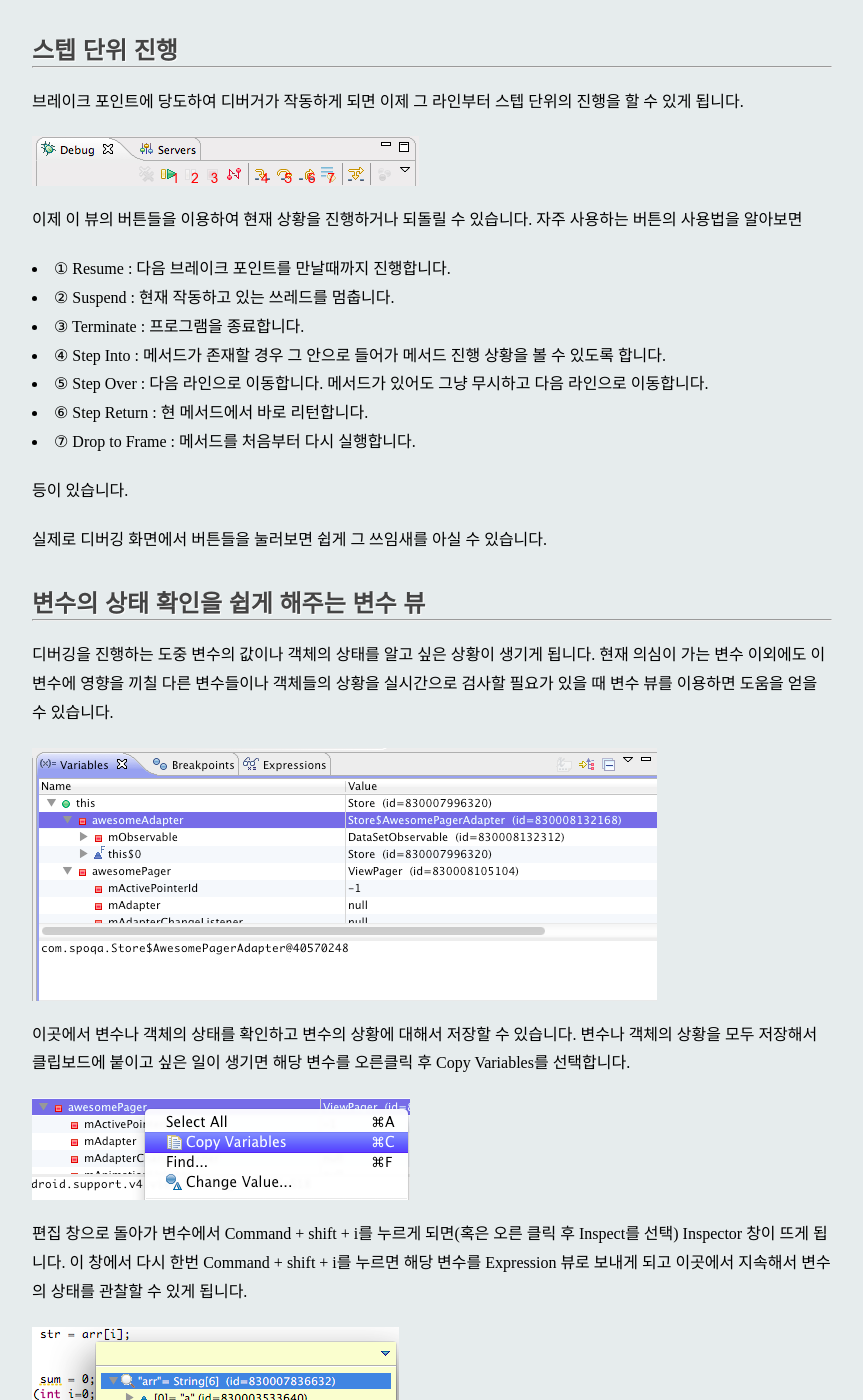
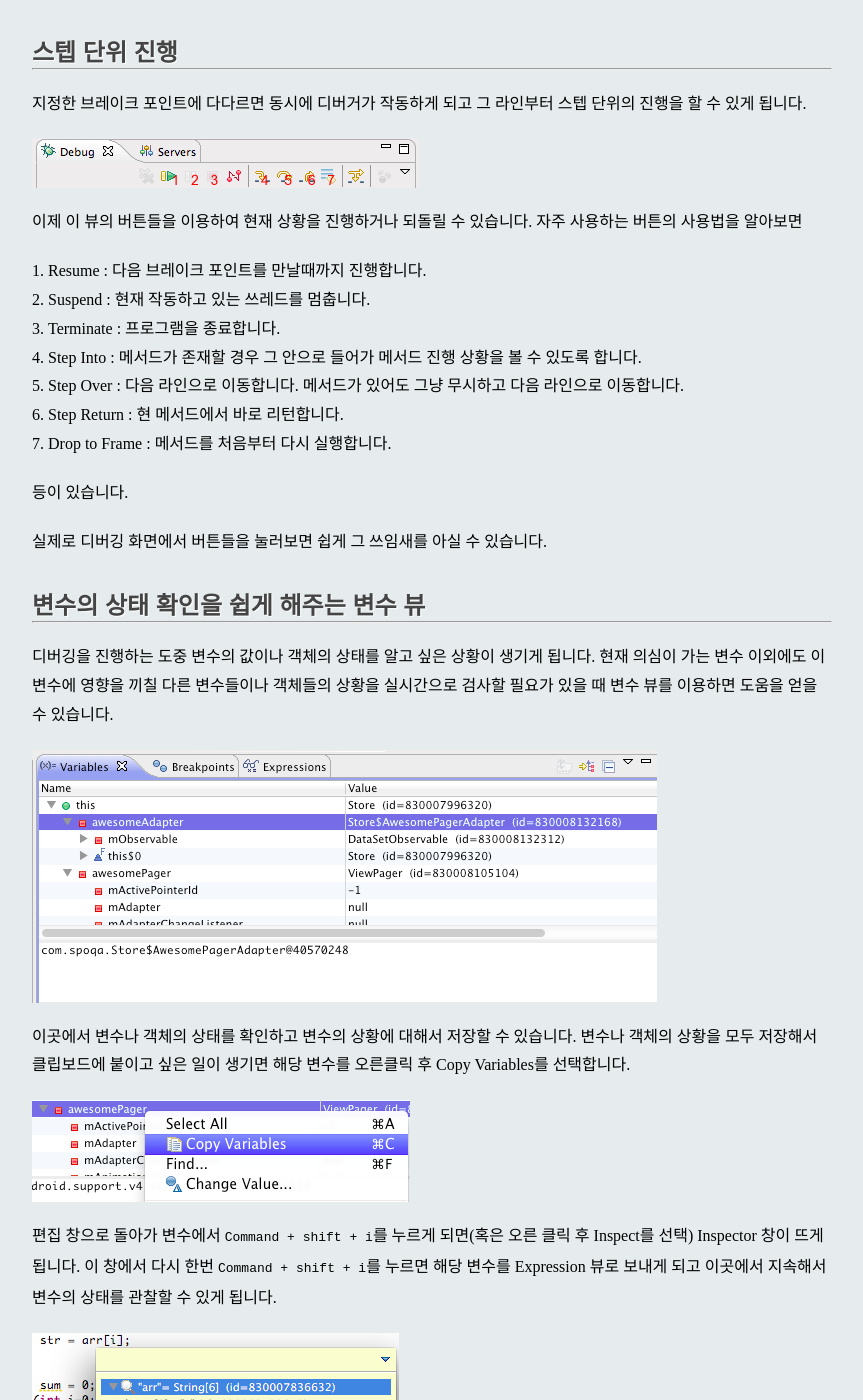
Before and after one commit to darjeeling/spoqa.github.com, a Jekyll site: the page built from _posts/2012-03-05-eclipse-debugger.md, in a window 1280 px wide and 1400 px high, scrolled down 2505 px. Shown: the whole window, without its empty margins (208-1071 px from the left). Built offline with Jekyll 4.4.1, drawn with Linux system fonts in a browser that asks for light colours; nearby versions of some CDN libraries; comment, search, counter and statistics services are not loaded; some of the changed text lies outside the part shown.

Commit message:
Swen의 의견따라 내용 수정

```diff
--- a/_posts/2012-03-05-eclipse-debugger.md
+++ b/_posts/2012-03-05-eclipse-debugger.md
@@ -6,7 +6,7 @@ author-email: akaz@spoqa.com
 description: Eclipse의 디버거의 사용 방법을 소개합니다.
 ---
 
-꽤 많은 분들이 디버거의 존재 자체를 모르고 있거나 혹은 디버거가 있다는 사실은 알아도 그 효용성에 의문을 제기하곤 합니다. 왜냐하면, 우리에겐 Log 클래스나 혹은 printf같은 훌륭한(?) 디버깅 도구가 있다고 생각하기 때문이죠. 물론 이렇게 필요한 변수를 찍어보면서 어떤 곳에서 버그가 있는지를 알아보는 일이 잘못된 일은 아닙니다만 복잡한 여러 상황이 맞물려 재현되는 버그는 이러한 고전적인(?) 방법을 써서 알아보기가 매우 어렵습니다.
+꽤 많은 분들이 디버거의 존재 자체를 모르고 있거나 혹은 디버거가 있다는 사실은 알아도 그 효용성에 의문을 제기하곤 합니다. 왜냐하면, 우리에겐 <code>Log</code> 클래스나 혹은 <code>printf</code>같은 훌륭한(?) 디버깅 도구가 있다고 생각하기 때문이죠. 물론 이렇게 필요한 변수를 찍어보면서 어떤 곳에서 버그가 있는지를 알아보는 일이 잘못된 일은 아닙니다만 복잡한 여러 상황이 맞물려 재현되는 버그는 이러한 고전적인(?) 방법을 써서 알아보기가 매우 어렵습니다.
 
 원인을 정확히 그리고 빨리 파악하려면 디버거의 사용법을 숙지하고 사용하는 것이 가장 좋습니다. 대부분의 개발 환경에서 디버거를 제공하는데 다행히 [이클립스]에서도 쓸만한 디버거를 내장하고 있습니다.
 
@@ -40,19 +40,19 @@ description: Eclipse의 디버거의 사용 방법을 소개합니다.
 
 ## 스텝 단위 진행
 ---
-브레이크 포인트에 당도하여 디버거가 작동하게 되면 이제 그 라인부터 스텝 단위의 진행을 할 수 있게 됩니다.
+지정한 브레이크 포인트에 다다르면 동시에 디버거가 작동하게 되고 그 라인부터 스텝 단위의 진행을 할 수 있게 됩니다.
 
 ![debug-ui](/images/eclipse-debugger/debug-ui.png)
 
 이제 이 뷰의 버튼들을 이용하여 현재 상황을 진행하거나 되돌릴 수 있습니다. 자주 사용하는 버튼의 사용법을 알아보면
 
-* ① Resume : 다음 브레이크 포인트를 만날때까지 진행합니다.
-* ② Suspend : 현재 작동하고 있는 쓰레드를 멈춥니다.
-* ③ Terminate : 프로그램을 종료합니다.
-* ④ Step Into : 메서드가 존재할 경우 그 안으로 들어가 메서드 진행 상황을 볼 수 있도록 합니다.
-* ⑤ Step Over : 다음 라인으로 이동합니다. 메서드가 있어도 그냥 무시하고 다음 라인으로 이동합니다.
-* ⑥ Step Return : 현 메서드에서 바로 리턴합니다.
-* ⑦ Drop to Frame : 메서드를 처음부터 다시 실행합니다.
+1. Resume : 다음 브레이크 포인트를 만날때까지 진행합니다.
+2. Suspend : 현재 작동하고 있는 쓰레드를 멈춥니다.
+3. Terminate : 프로그램을 종료합니다.
+4. Step Into : 메서드가 존재할 경우 그 안으로 들어가 메서드 진행 상황을 볼 수 있도록 합니다.
+5. Step Over : 다음 라인으로 이동합니다. 메서드가 있어도 그냥 무시하고 다음 라인으로 이동합니다.
+6. Step Return : 현 메서드에서 바로 리턴합니다.
+7. Drop to Frame : 메서드를 처음부터 다시 실행합니다.
 
 등이 있습니다.
 
@@ -68,7 +68,7 @@ description: Eclipse의 디버거의 사용 방법을 소개합니다.
 
 ![copy-var](/images/eclipse-debugger/copy-var.png)
 
-편집 창으로 돌아가 변수에서 Command + shift + i를 누르게 되면(혹은 오른 클릭 후 Inspect를 선택) Inspector 창이 뜨게 됩니다. 이 창에서 다시 한번 Command + shift + i를 누르면 해당 변수를 Expression 뷰로 보내게 되고 이곳에서 지속해서 변수의 상태를 관찰할 수 있게 됩니다.
+편집 창으로 돌아가 변수에서 <code>Command + shift + i</code>를 누르게 되면(혹은 오른 클릭 후 Inspect를 선택) Inspector 창이 뜨게 됩니다. 이 창에서 다시 한번 <code>Command + shift + i</code>를 누르면 해당 변수를 Expression 뷰로 보내게 되고 이곳에서 지속해서 변수의 상태를 관찰할 수 있게 됩니다.
 
 ![inspector](/images/eclipse-debugger/inspector.png)
 
@@ -106,7 +106,7 @@ Expression 뷰에서는 변수 이름을 입력하거나 수행해보고 싶은
 
 ![breakpoint-condition](/images/eclipse-debugger/breakpoint-condition.png)
 
-또 hit count를 이용하여 조건을 걸 수도 있습니다. hit count에 값을 적용하면 해당 라인에 브레이크 포인트가 hit count만큼 잡힌 이후 디버깅 화면으로 전환하게 됩니다. hit count 옵션은 반복문에서 한 100번쯤 이후에 디버깅을 시작하고 싶거나 하는 일이 생길 때 유용하게 쓸 수 있습니다.
+또 <code>hit count</code>를 이용하여 조건을 걸 수도 있습니다. <code>hit count</code>에 값을 적용하면 해당 라인에 브레이크 포인트가 <code>hit count</code>만큼 잡힌 이후 디버깅 화면으로 전환하게 됩니다. <code>hit count</code> 옵션은 반복문에서 한 100번쯤 이후에 디버깅을 시작하고 싶거나 하는 일이 생길 때 유용하게 쓸 수 있습니다.
 
 ![breakpoint-hitcount](/images/eclipse-debugger/breakpoint-hitcount.png)
 
```
